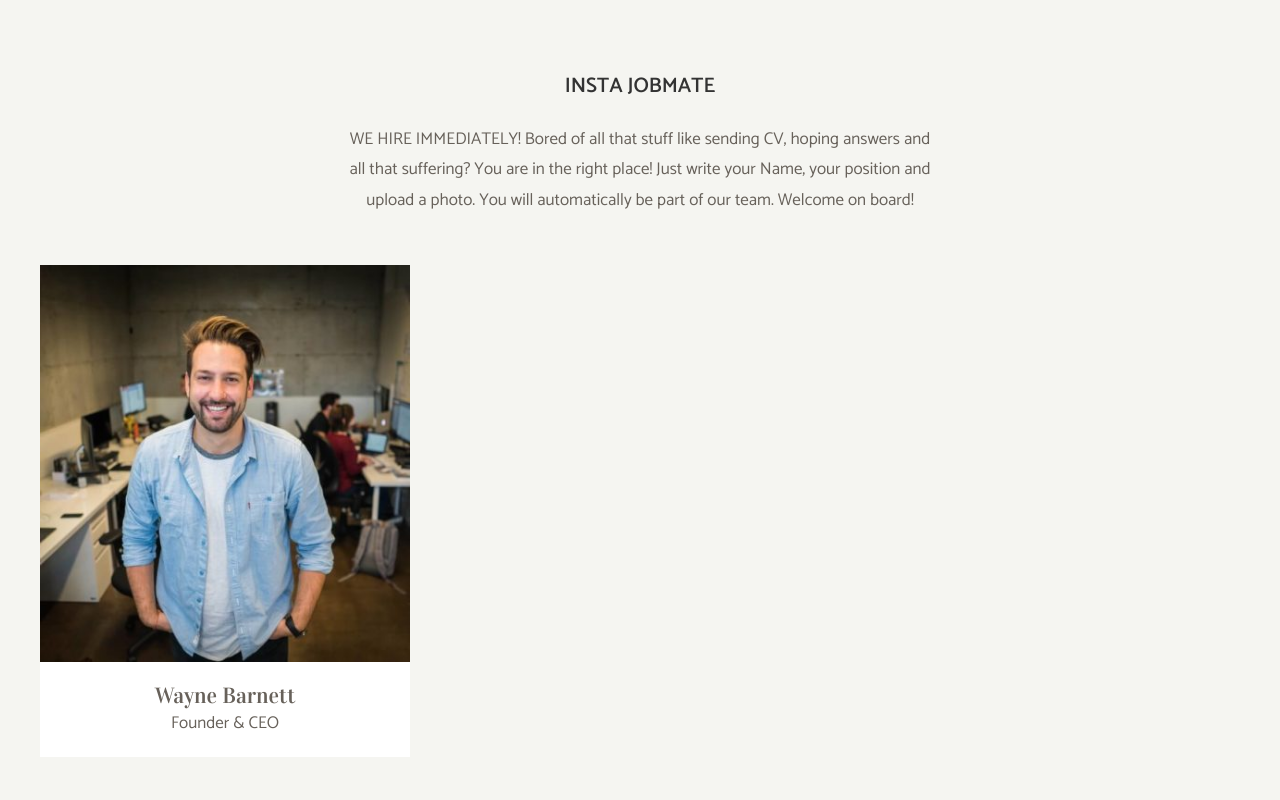
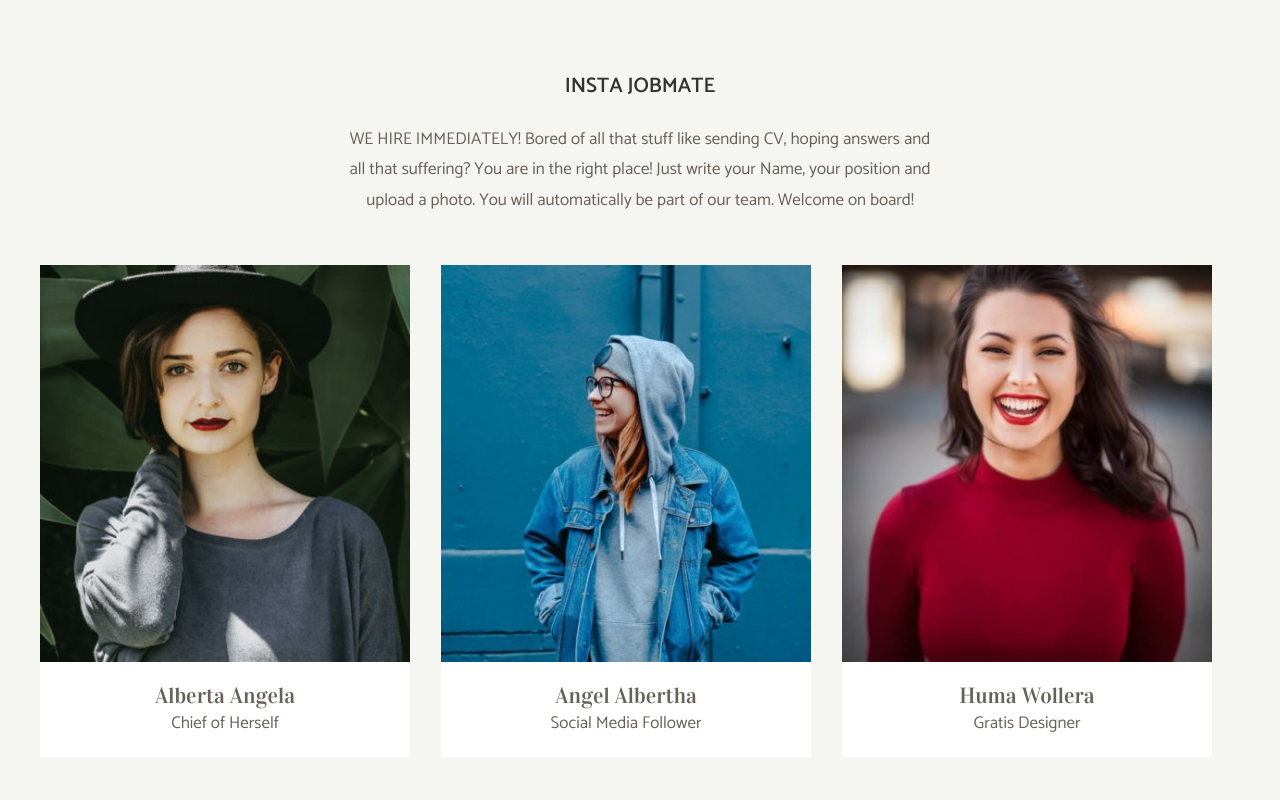
Before and after one commit to Leppo84/js-our-team, a plain HTML site: page index.html in a window 1280 px wide. Shown: the top 800 px of the page. Drawn offline with Linux system fonts and the light colour scheme.

Commit message:
Function applys correctly

```diff
--- a/index.html
+++ b/index.html
@@ -19,9 +19,10 @@
           WE HIRE IMMEDIATELY! Bored of all that stuff like sending CV, hoping answers and  all that suffering? You are in the right place! Just write your Name, your position and upload a photo. You will automatically be part of our team. Welcome on board!
         </p>
         <div class="team-container">
+
           <!-- Inseriamo inizialmente una card statica per stilarla e vedere l'effetto finale -->
 
-          <div class="team-card">
+          <!-- <div class="team-card">
             <div class="card-image">
               <img
                 src="img/wayne-barnett-founder-ceo.jpg"
@@ -32,7 +33,8 @@
               <h3>Wayne Barnett</h3>
               <p>Founder & CEO</p>
             </div>
-          </div>
+          </div> -->
+
         </div>
       </div>
     </section>
--- a/js/myscript.js
+++ b/js/myscript.js
@@ -57,17 +57,21 @@ let team = [];
 team.push(empl00,empl01,empl02,empl03,empl04,empl05);
 console.log(team);
 
-let logSample = team.indexOf("empl04");
+  console.log(Object.keys(empl05));
+
+
+
+let logSample = empl03.src;
 
 console.log(logSample);
 
 // aggiungo il node dove appendere la mia array
 
-const deploy = document.querySelector("div.team-container");
+var deploy = document.querySelector("div.team-container");
 
 // Lancio una funzione per appendere i vari dati alla pagina
 
-// addEmpl (team,deploy);
+addEmpl (team,deploy);
 
 // inizio a fare la prima
 
@@ -76,21 +80,36 @@ function addEmpl (arrayEmp, node) {
 
         for (let i = 0; i < arrayEmp.length; i++) {
             const empl = arrayEmp[i];
+
             let card = document.createElement("div");
             card.className = "team-card";
             node.append(card);
 
-            for (let chiave in empl) {
-                console.log (chiave + ": " + empl [chiave])
+            let cardImg = document.createElement("div");
+            cardImg.className = "card-image";
+            card.append(cardImg);
 
-            }
+            let emplName = empl.name;
+            let emplRole = empl.role;
+            let emplPic = empl.src;
 
-            // let pic = document.createElement("img");
-            // pic.src = arrayEmp (i,3);
-            // card.append(pic);
+            let pic = document.createElement("img");
+            pic.src = emplPic;
+            pic.alt = emplName
+            cardImg.append(pic);
 
+            let cardTxt = document.createElement("div");
+            cardTxt.className = "card-text";
+            card.append(cardTxt);
+
+            let txtName = document.createElement("h3");
+            txtName.append(emplName);
+            cardTxt.append(txtName);
+
+            let txtRole = document.createElement("p");
+            txtRole.append(emplRole);
+            cardTxt.append(txtRole);
         }
-
 }
 
 {/* <div class="team-card">
```
